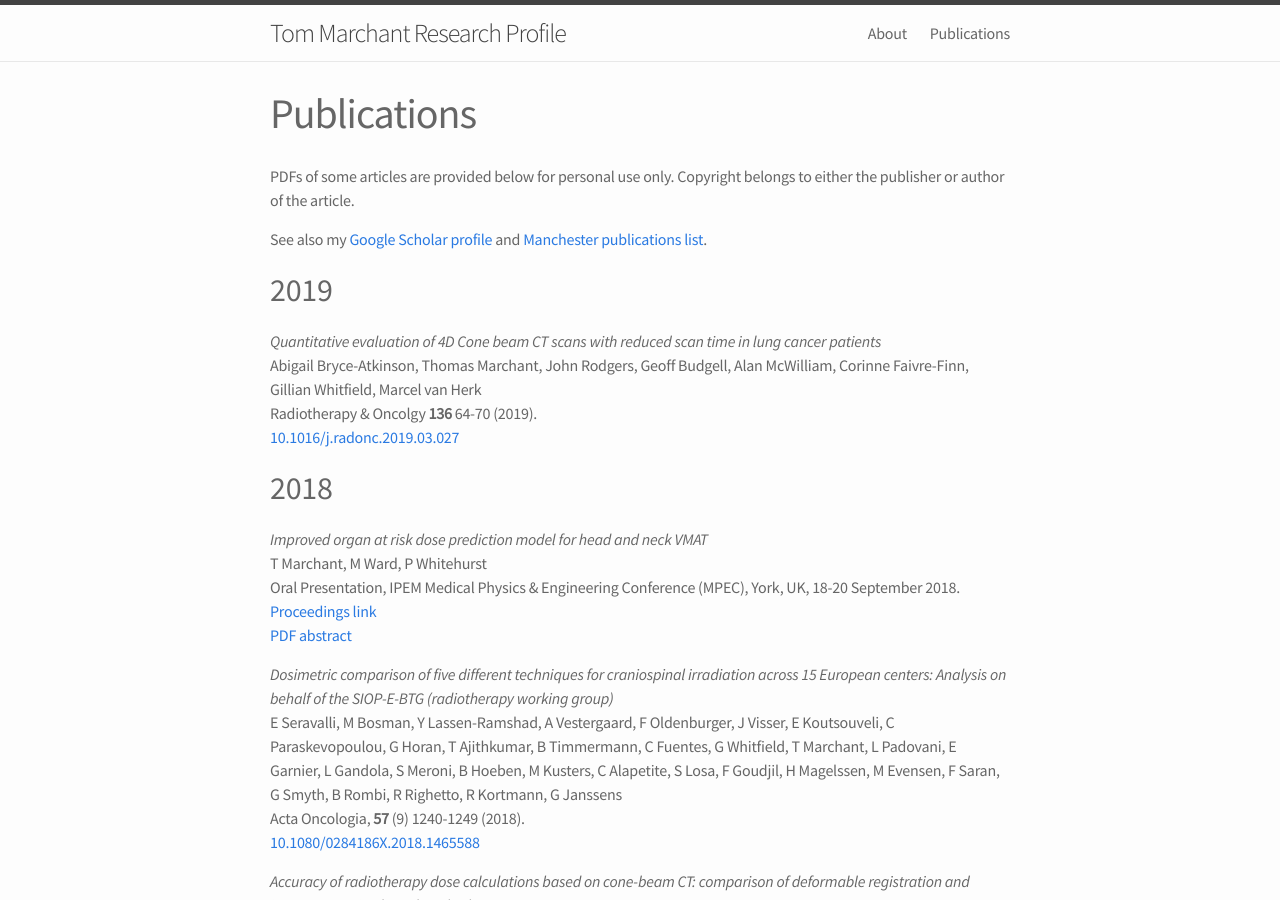
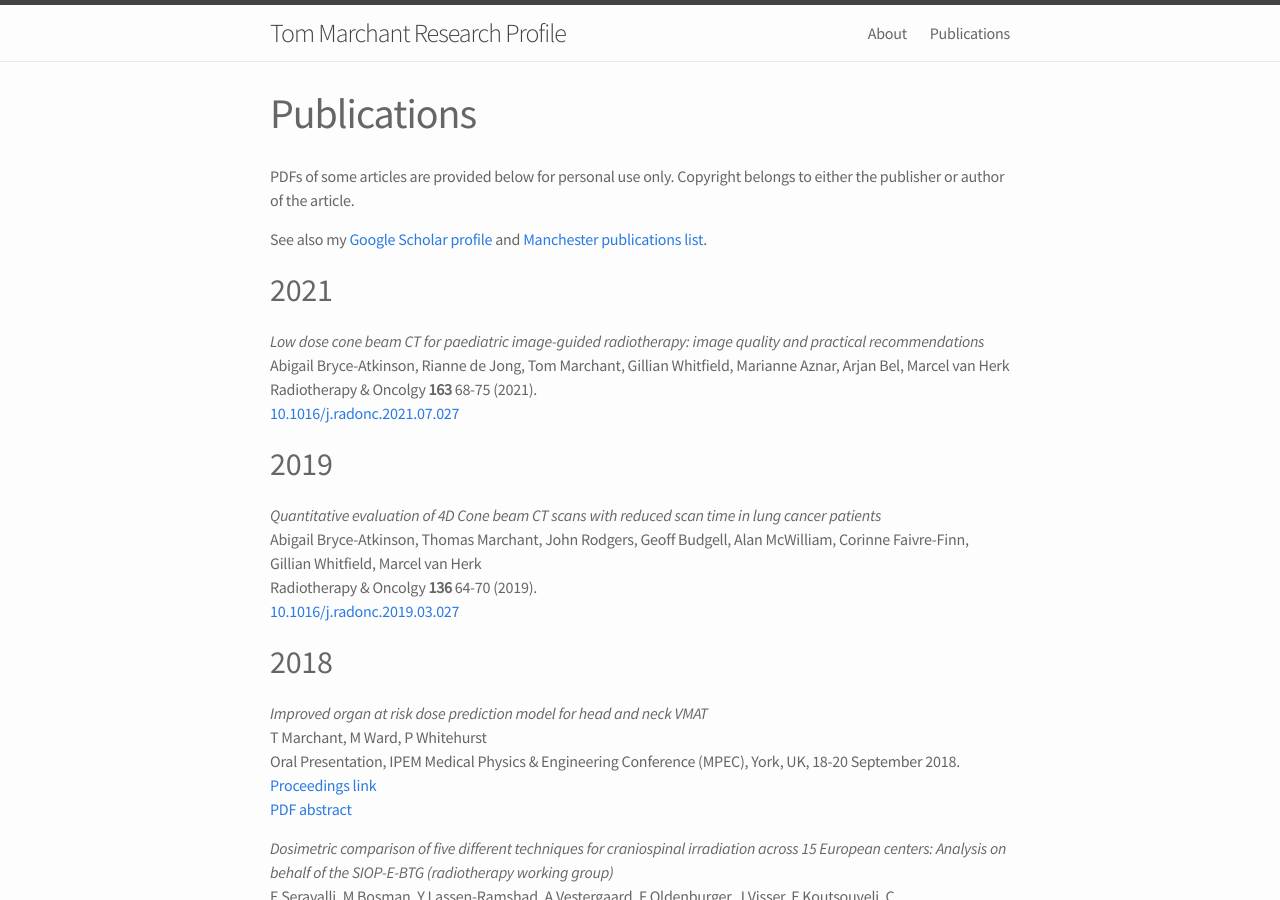
Before and after one commit to temarchant/researchprofile, a Jekyll site: the page built from 02_publications.md, in a window 1280 px wide and 900 px high. Built offline with Jekyll 4.4.1, drawn with Linux system fonts in a browser that asks for light colours.

Commit message:
added low dose cbct 2021 paper

```diff
--- a/02_publications.md
+++ b/02_publications.md
@@ -10,6 +10,14 @@ Copyright belongs to either the publisher or author of the article.
 See also my [Google Scholar
 profile](http://scholar.google.com/citations?hl=en&user=xvosebYAAAAJ) and [Manchester publications
 list](https://www.research.manchester.ac.uk/portal/en/researchers/thomas-marchant(962e3f0a-0217-4d2b-8028-22943cb08a9e)/publications.html).
+
+2021
+----
+
+*Low dose cone beam CT for paediatric image-guided radiotherapy: image quality and practical recommendations*
+Abigail Bryce-Atkinson, Rianne de Jong, Tom Marchant, Gillian Whitfield, Marianne Aznar, Arjan Bel, Marcel van Herk
+Radiotherapy & Oncolgy **163** 68-75 (2021).
+[10.1016/j.radonc.2021.07.027](https://doi.org/10.1016/j.radonc.2021.07.027)
 
 2019
 ----
```
